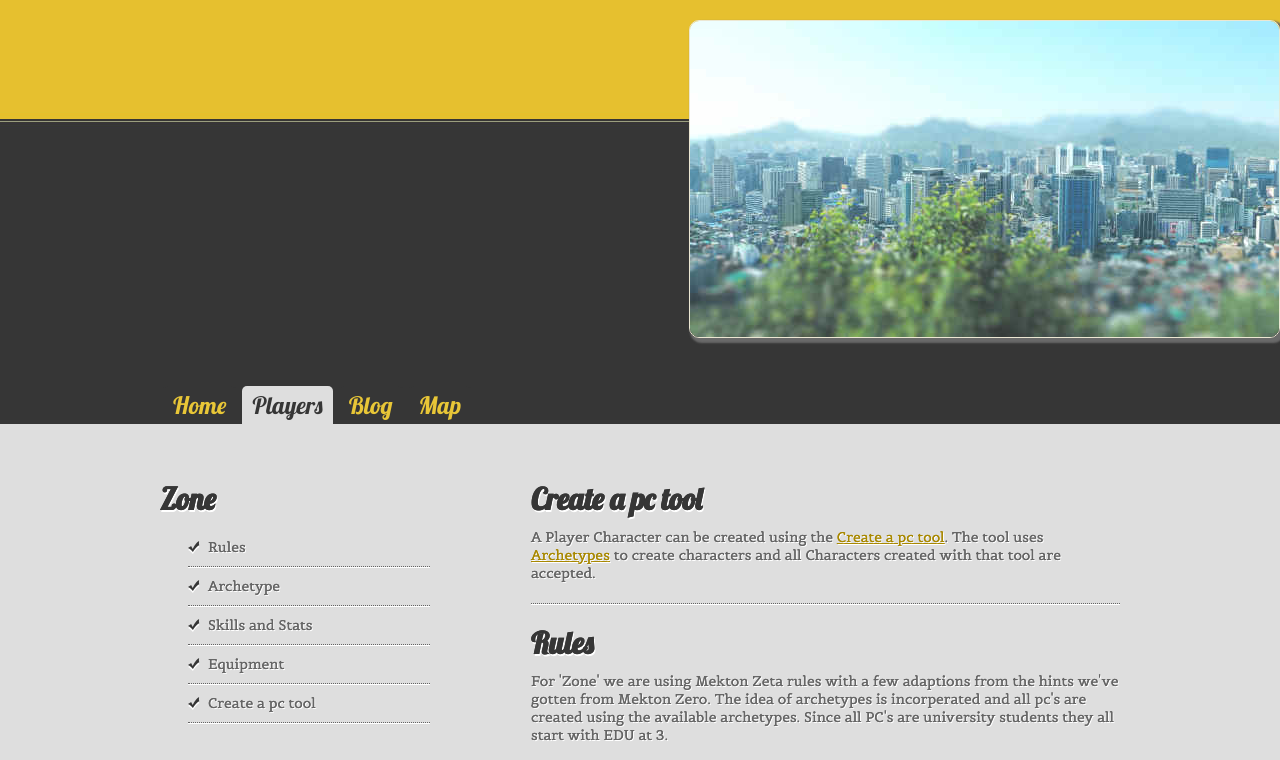
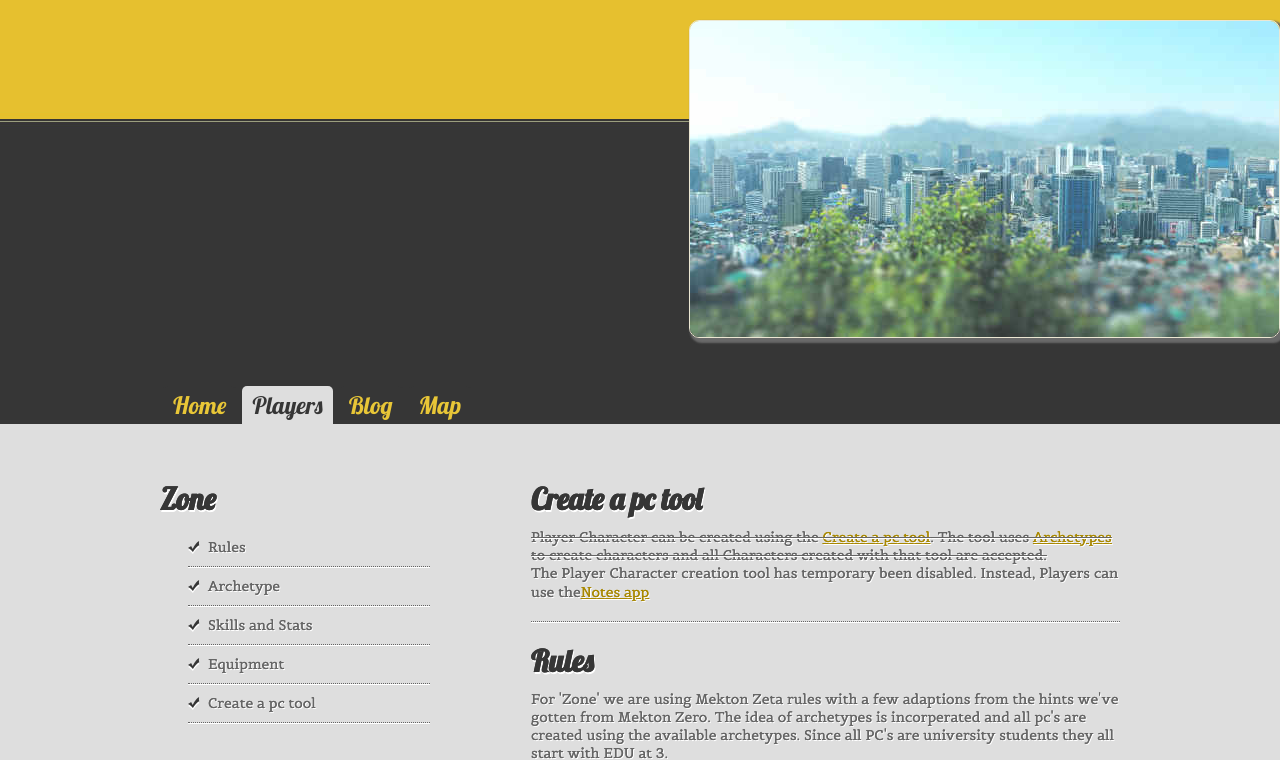
Before and after one commit to pietervandereems/zone, a plain HTML site: page players.html in a window 1280 px wide. Shown: the top 760 px of the page. Drawn offline with Linux system fonts and the light colour scheme; files whose address does not match are found by name.

Commit message:
Included link to talk/notes app, strike through create pc tool

```diff
--- a/players.html
+++ b/players.html
@@ -31,7 +31,8 @@ Released for free under a Creative Commons Attribution 3.0 Unported License (CC
     </nav>
     <div class="mainContent">
     	<h2>Create a pc tool</h2>
-        <p>A Player Character can be created using the <a href="/createpc/index.html">Create a pc tool</a>. The tool uses <a href="#Archetype">Archetypes</a> to create characters and all Characters created with that tool are accepted. </p>
+        <p style="text-decoration: line-through;">Player Character can be created using the <a href="/createpc/index.html">Create a pc tool</a>. The tool uses <a href="#Archetype">Archetypes</a> to create characters and all Characters created with that tool are accepted. </p>
+        <p>The Player Character creation tool has temporary been disabled. Instead, Players can use the<a href="/talk/index.html">Notes app</a></p>
         <div class="horSeparator"></div>
     	<a name="Rules"><h2>Rules</h2></a>
         <p>For 'Zone' we are using Mekton Zeta rules with a few adaptions from the hints we've gotten from Mekton Zero.
```
